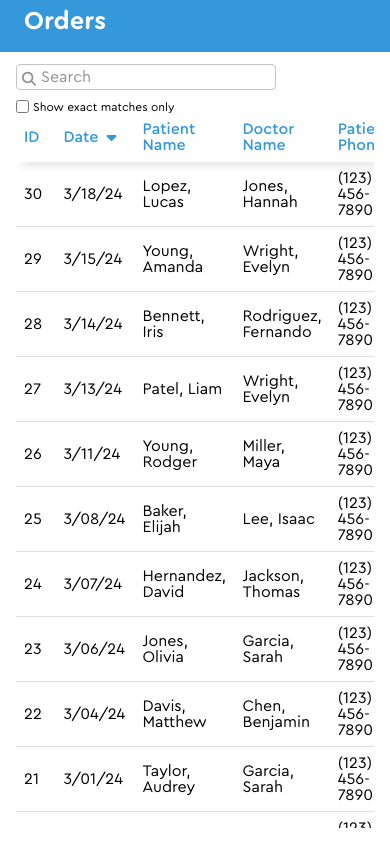
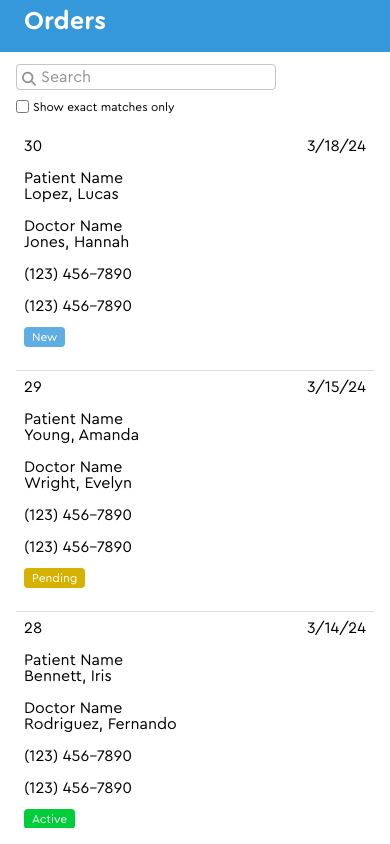
Before and after one commit to tprojects1/orders, a React (Create React App) app: page / in a window 390 px wide. Built offline with nearby package versions, Linux system fonts and the light colour scheme.

Commit message:
mobile table row display

```diff
--- a/src/components/table/component.jsx
+++ b/src/components/table/component.jsx
@@ -257,7 +257,7 @@ const Table = ({ data,
               {filteredData.map((row) => (
                 <tr key={row.id} data-id={row.id} onClick={() => handleRowClick(row, row.id)}>
                   {columns.map((column) => (
-                    <td key={column}>
+                    <td key={column} data-name={column}>
                       {column === 'status' ? (
                         <Tag text={row[column]} />
                       ) : (
--- a/src/components/table/styles.scss
+++ b/src/components/table/styles.scss
@@ -74,7 +74,7 @@
         position: sticky;
         top: 0;
         z-index: 1;
-        width: calc(100% - 1rem);
+        width: calc(100% - 1.25rem);
 
         @include breakpoint(490px) {
             align-items: center;
@@ -146,9 +146,14 @@
 
     thead {
         background: #fff;
+        display: none;
         position: sticky;
         top: 28px;
         z-index: 1;
+
+        @include breakpoint(medium) {
+            display: table-header-group;
+        }
 
         &:before {
             background: #fff;
@@ -171,9 +176,22 @@
     }
 
     tbody {
+        display: block;
         position: relative;
         top: 28px;
+
+        @include breakpoint(medium) {
+            display: table-row-group;
+        }
+
         tr {
+            display: flex;
+            flex-direction: column;
+
+            @include breakpoint(medium) {
+                display: table-row;
+            }
+
             &:first-child {
                 td {
                     // padding-top: .875rem;
@@ -181,11 +199,45 @@
                 }
             }
 
+            td {
+                // display: block;
+                margin: 0;
+
+                &[data-name] {
+                    &:before {
+                        display: block;
+                    }
+                }
+
+                &[data-name="id"] {}
+
+                &[data-name="patient_name"] {
+                    &:before {
+                        content: 'Patient Name';
+                    }
+                }
+
+                &[data-name="doctor_name"] {
+                    &:before {
+                        content: 'Doctor Name';
+                    }
+                }
+
+                &[data-name="date"] {
+                    position: absolute;
+                    right: 0;
+                    @include breakpoint(medium) {
+                        position: static;
+                    }
+                }
+            }
+
             .no-results {
                 h4 {
                     color: map-get($colors, "error");
                     margin-top: .75rem;
-                    + p {
+
+                    +p {
                         margin: .75rem 0 0 0;
                     }
                 }
@@ -195,10 +247,13 @@
 
     th,
     td {
-        max-width: 100px;
         padding: .5rem;
         width: auto;
         word-wrap: break-word;
+
+        @include breakpoint(medium) {
+            max-width: 100px;
+        }
     }
 
     th {
```
